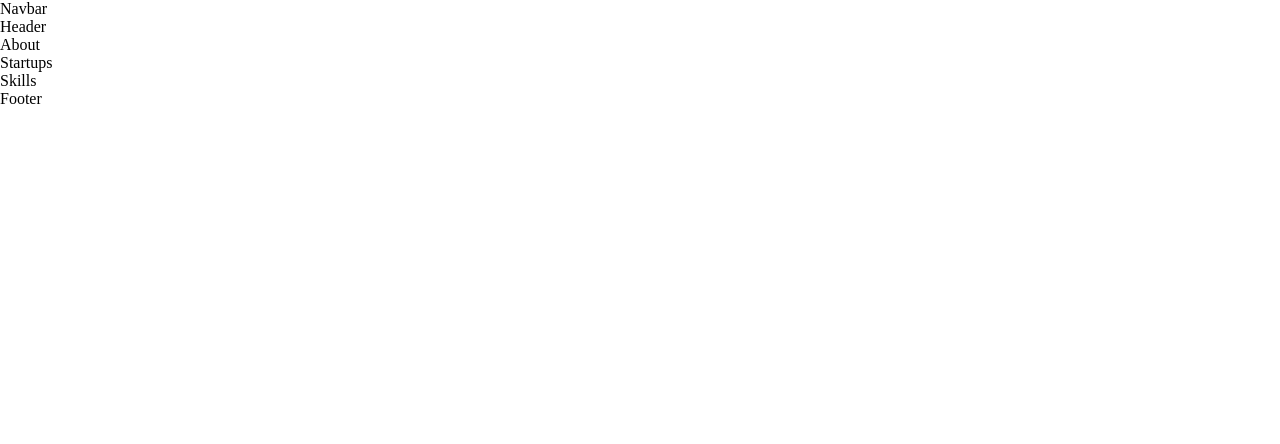
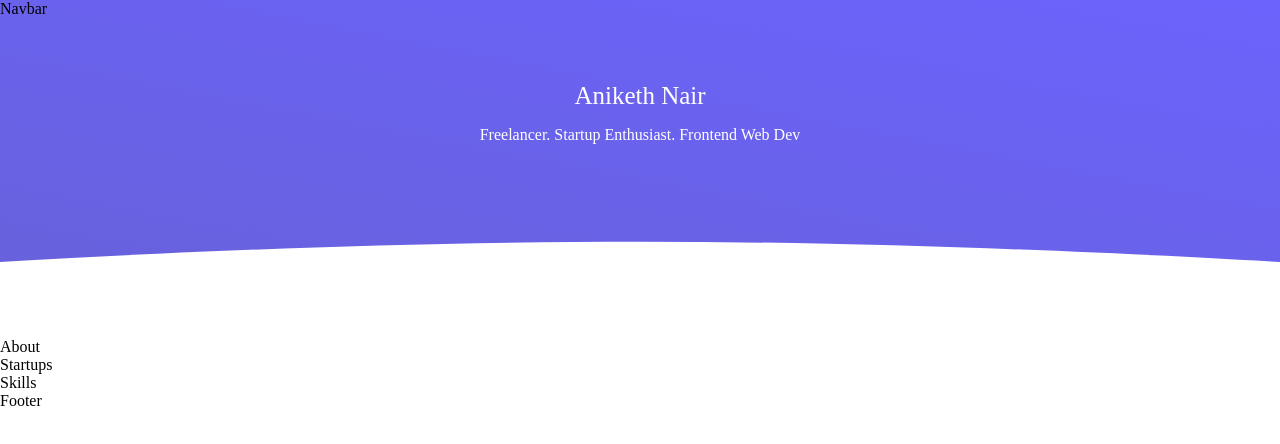
Before and after one commit to Takhine/portfolio, a React (Create React App) app: page / in a window 1280 px wide. Shown: the top 444 px of the page. Built offline with nearby package versions, Linux system fonts and the light colour scheme.

Commit message:
Home Header Content

```diff
--- a/src/pages/Home/Header.js
+++ b/src/pages/Home/Header.js
@@ -2,6 +2,11 @@ import React from 'react';
 
 export default function Header(){
     return(
-        <div>Header</div>
+        <div className="header">
+            <div className="heading-container">
+                <h1>Aniketh Nair</h1>
+                <p>Freelancer. Startup Enthusiast. Frontend Web Dev</p>
+            </div>
+        </div>
     )
 }
--- a/src/static/styles/base/_base.scss
+++ b/src/static/styles/base/_base.scss
@@ -2,4 +2,5 @@
     box-sizing: border-box;
     margin: 0;
     padding: 0;
+    font-family: $main-font;
 }
--- a/src/static/styles/pages/_home.scss
+++ b/src/static/styles/pages/_home.scss
@@ -0,0 +1,40 @@
+// Header
+.header{
+    background-image: url('../../images/header.svg');
+    width: 100%;
+	display: inline-block;
+	position: relative;
+	background-repeat: no-repeat;
+	background-position: bottom;
+	-webkit-background-size: cover;
+	-moz-background-size: cover;
+	-o-background-size: cover;
+    background-size: cover;
+    top: -65px;
+    min-height: 40vh;
+    display: flex;
+    justify-content: center;
+    align-items: center;
+    z-index: -1;
+    .heading-container{
+        display: flex;
+        flex-direction: column;
+        align-items: center;
+        position: fixed;
+        left: 0;
+        right: 0;
+        text-align: center;
+        color: white;
+        h1{
+            margin-bottom: 16px;
+            font-size: $large-font;
+            font-weight: $regular-font;
+            @include xxl{
+                font-size: $xlarge-font;
+            }
+            @include xxxl{
+                font-size: $xxlarge-font;
+            }
+        }
+    }
+}
--- a/src/static/styles/utilities/_breakpoints.scss
+++ b/src/static/styles/utilities/_breakpoints.scss
@@ -0,0 +1,31 @@
+// Small smartphones (potrait view)
+
+$screen-xs-min: 320px;
+
+// Small tablets and large smartphones (landscape view)
+$screen-sm-min: 576px;
+
+// Small tablets (portrait view)
+$screen-md-min: 768px;
+
+// Tablets and small desktops
+$screen-lg-min: 992px;
+
+// Large tablets and desktops
+$screen-xl-min: 1200px;
+
+// Extra Large tablets and desktops
+$screen-xxl-min: 1600px;
+
+// Extra Large tablets and desktops
+$screen-xxxl-min: 1920px;
+
+// Custom Screen
+$screen-min: 420px;
+
+// Mui Grid breakpoints
+
+// Medium screen Mui
+$mui-screen-md-min:960px;
+// Small screen Mui
+$mui-screen-sm-min:600px;
--- a/src/static/styles/utilities/_colors.scss
+++ b/src/static/styles/utilities/_colors.scss
@@ -0,0 +1,2 @@
+$primary-black:#2F2E41;
+$primary-purple:#6C63FF;
--- a/src/static/styles/utilities/_mixins.scss
+++ b/src/static/styles/utilities/_mixins.scss
@@ -0,0 +1,66 @@
+// The smallest of the smallest of devices
+@mixin xxs {
+    @media (max-width:#{$screen-xs-min}) {
+     @content;
+    }
+}
+// Extra Small devices
+@mixin xs {
+    @media (min-width: #{$screen-xs-min}) {
+        @content;
+    }
+ }
+// Small devices
+@mixin sm {
+    @media (min-width: #{$screen-sm-min}) {
+        @content;
+    }
+ }
+ // Medium devices
+ @mixin md {
+    @media (min-width: #{$screen-md-min}) {
+        @content;
+    }
+ }
+
+ // Large devices
+ @mixin lg {
+    @media (min-width: #{$screen-lg-min}) {
+        @content;
+    }
+ }
+
+ // Extra large devices
+ @mixin xl {
+    @media (min-width: #{$screen-xl-min}) {
+        @content;
+    }
+ }
+
+ @mixin xxl {
+    @media (min-width: #{$screen-xxl-min}) {
+        @content;
+    }
+ }
+
+ @mixin xxxl {
+    @media (min-width: #{$screen-xxxl-min}) {
+        @content;
+    }
+ }
+// Custom devices + Mui
+@mixin rwd($screen-min,$screen-max) {
+    @media (min-width: $screen-min+'px')and (max-width:$screen-max+'px') {
+        @content;
+    }
+ }
+ @mixin mmd{
+     @media (min-width: #{$mui-screen-md-min}){
+         @content;
+     }
+ }
+ @mixin msm {
+     @media (min-width: #{$mui-screen-sm-min}){
+         @content;
+     }
+ }
--- a/src/static/styles/utilities/_variables.scss
+++ b/src/static/styles/utilities/_variables.scss
@@ -0,0 +1,41 @@
+// Font-family
+$main-font:'OCR A';
+
+// Font Weights
+$light-font:200;
+$regular-font:400;
+$bold-font:600;
+// Base Font
+$base-font-weight: $regular-font;
+$base-font-size:16px;
+$base-line-height:1.4;
+// Font Sizes
+$xxlarge-font:54px;
+$xlarge-font:40px;
+$large-font: 25px;
+$title-font:18px;
+$default-font:16px;
+$small-font: 14px;
+$xsmall-font:12px;
+$xxsmall-font: 10px;
+$xxxsmall-font: 8px;
+
+
+
+// Headings
+$header-font-weight:$bold-font;
+$subheader-font-weight:$regular-font;
+
+// Border Radius
+$card-border-radius:2px;
+$tag-border-radius:8px;
+$button-border-radius:4px;
+
+// Box Shadows
+$main-box-shadow: 0px 1px 3px 0px rgba(0,0,0,0.2), 0px 1px 1px 0px rgba(0,0,0,0.14), 0px 2px 1px -1px rgba(0,0,0,0.12);
+$light-box-shadow:1px 1px 7px -2px rgba(0,0,255,0.5);
+// Gutters
+$card-gutter: 16px;
+
+// Transition time
+$transition-main:0.4s;
```
Also changed, not shown: src/static/images/header.svg (added).
